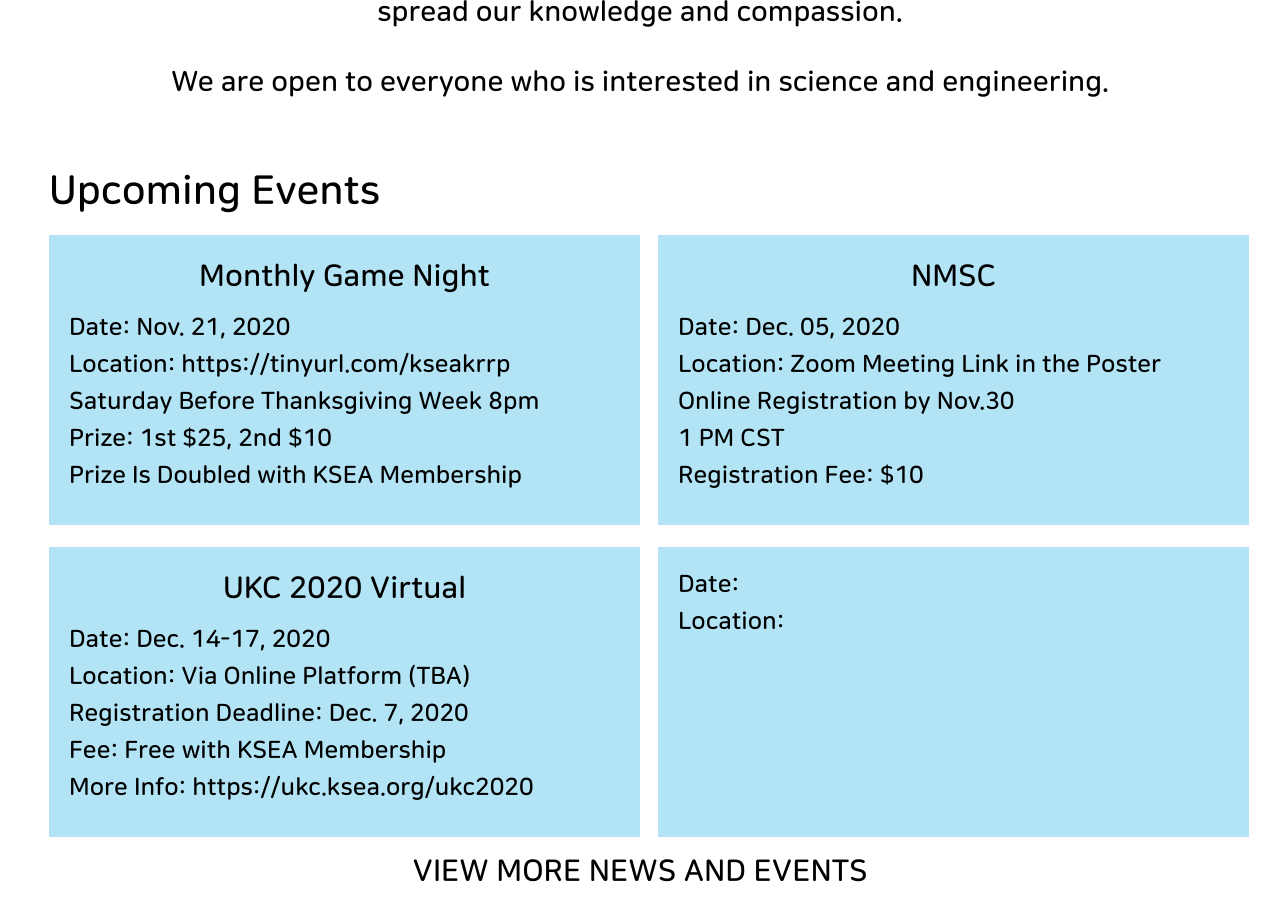
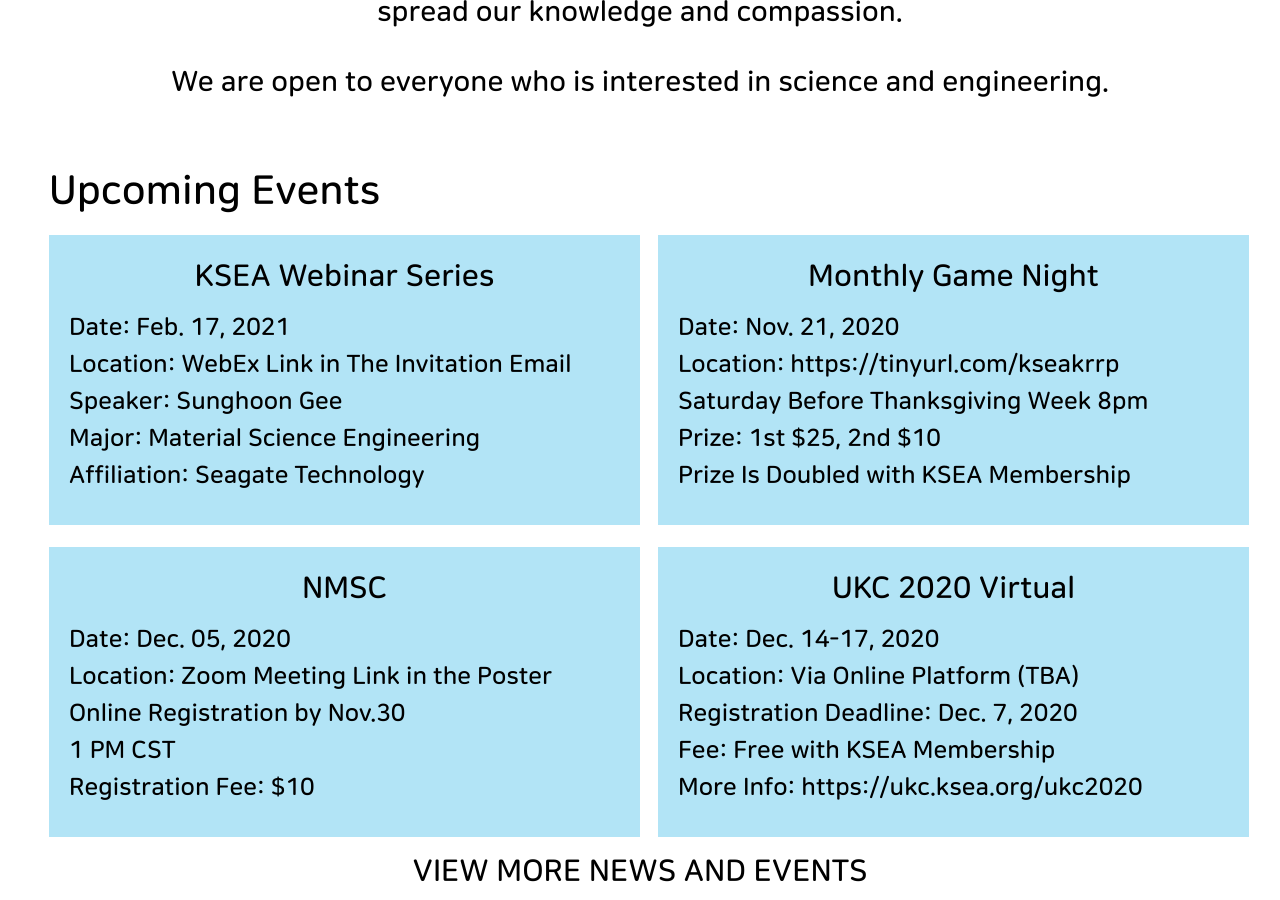
Before and after one commit to KSEAWisconsin/kseawisconsin.github.io, a Jekyll site: the page built from index.html, in a window 1280 px wide and 900 px high, scrolled down 543 px. Built offline with Jekyll 4.4.1, drawn with Linux system fonts in a browser that asks for light colours.

Commit message:
Webinar Series

```diff
--- a/_data/home_events.yml
+++ b/_data/home_events.yml
@@ -9,6 +9,14 @@
 ##   additional_info1: # 1st line of additional information. 40 character per line
 ##   additional_info2: # 2st line of additional information.
 ##   additional_info3: # 2st line of additional information.
+
+- event_name: KSEA Webinar Series
+  detail_url:
+  date: Feb. 17, 2021
+  location: WebEx Link in The Invitation Email
+  additional_info1: "Speaker: Sunghoon Gee"
+  additional_info2: "Major: Material Science Engineering"
+  additional_info3: "Affiliation: Seagate Technology"
 
 - event_name: Monthly Game Night
   detail_url:
```
